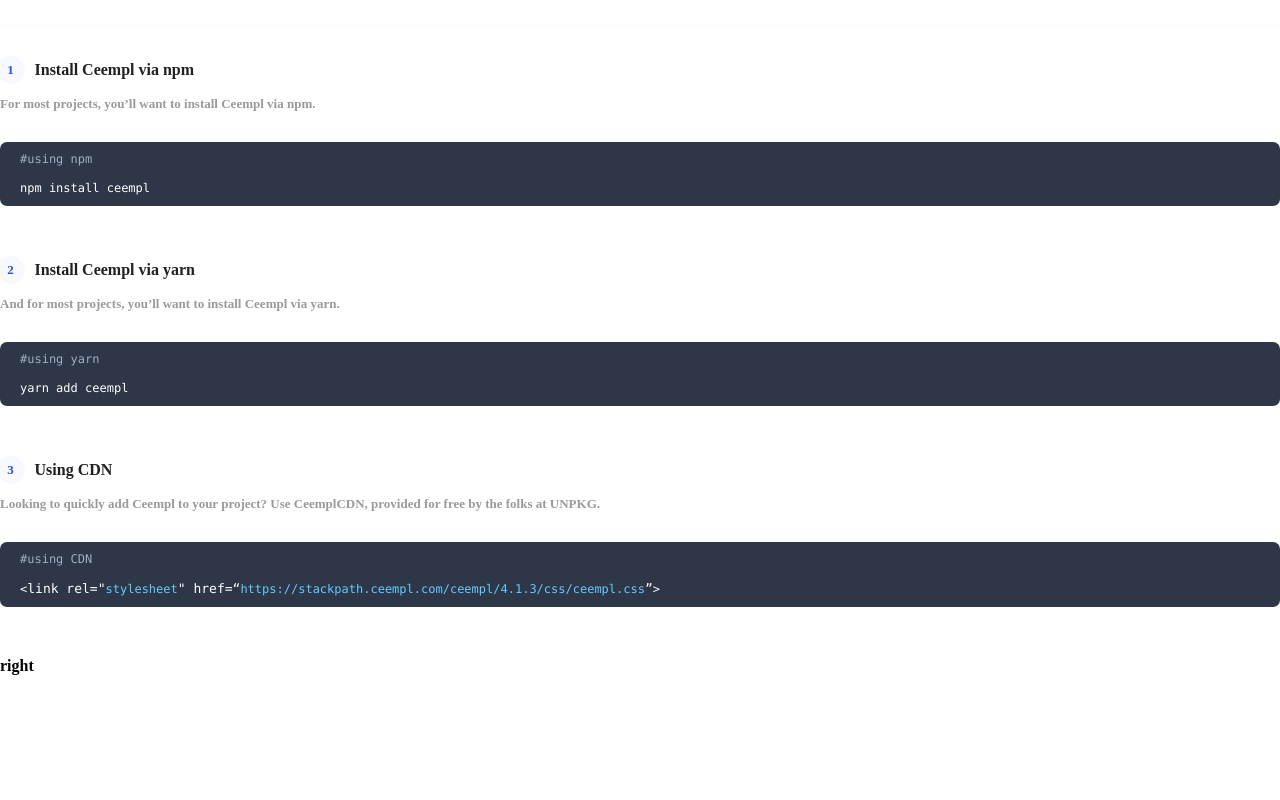
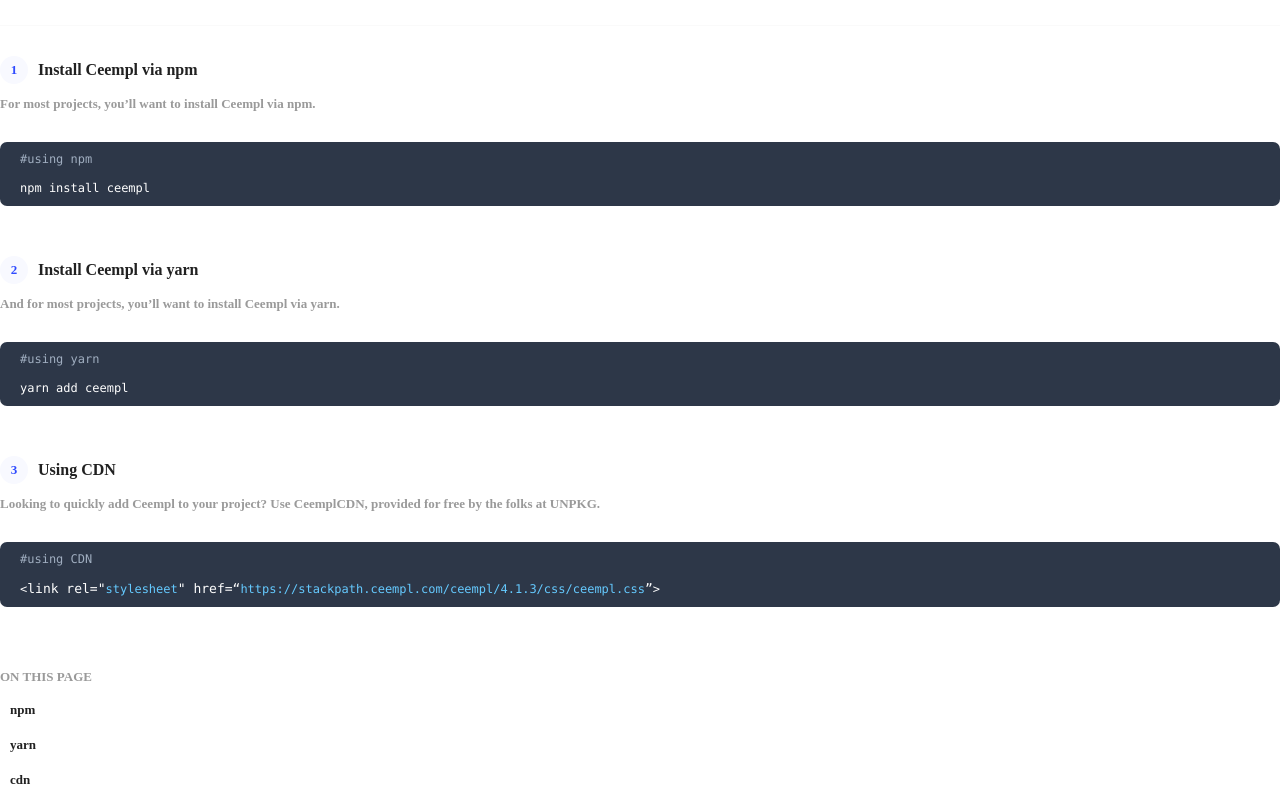
Before and after one commit to ceempl/ceempl-docs, a Nuxt app: page /docs in a window 1280 px wide. Shown: the part 906-1706 px from the top of the page. Before the commit the page ends 1581 px from the top, so only its background shows below. Built offline with nearby package versions, Linux system fonts and the light colour scheme.

Commit message:
modify docs

```diff
--- a/components/Navbar.vue
+++ b/components/Navbar.vue
@@ -26,20 +26,6 @@
 </template>
 
 <style lang="css">
-
-  body {
-    font-weight: bold;
-  }
-
-  p, a, span {
-    font-size: 13px;
-  }
-
-  code {
-    font-family: menlo;
-    font-weight: normal;
-    font-size: 12px;
-  }
 
   .navbar {
     border-bottom: 1px solid #F8F9FF;
--- a/components/Sidebar.vue
+++ b/components/Sidebar.vue
@@ -93,7 +93,6 @@
     }
 
     .sidebar .item ul li a {
-        font-size: 13px;
         color: #212121;
         text-decoration: none;
         padding: 7px 10px;
@@ -103,6 +102,12 @@
         display: flex;
     }
 
+    .sidebar .item ul li p {
+        color: #212121;
+        padding: 7px 10px;
+        display: flex;
+    }
+
     .sidebar .item ul li a.nuxt-link-exact-active {
         color: #2F4BFF;
         background-color: #F8F9FF;
--- a/layouts/default.vue
+++ b/layouts/default.vue
@@ -5,12 +5,49 @@
 </template>
 
 <style>
+
+  ::-webkit-scrollbar {
+    width: 10px;
+    height: 10px;
+  }
+
+  ::-webkit-scrollbar-track {
+    background: transparent;
+    border-radius: 200px;
+  }
+
+  ::-webkit-scrollbar-thumb {
+    background-color: #DAE0E6;
+    border: 3px solid transparent;
+    border-width: 3px;
+    border-radius: 9px;
+    background-clip: content-box;
+  }
+
+  body {
+    font-weight: bold;
+  }
+
   html {
     -ms-text-size-adjust: 100%;
     -webkit-text-size-adjust: 100%;
     -moz-osx-font-smoothing: grayscale;
     -webkit-font-smoothing: antialiased;
     box-sizing: border-box;
+  }
+
+  p, a, span {
+    font-size: 13px;
+  }
+
+  code {
+    font-family: menlo;
+    font-weight: normal;
+    font-size: 12px;
+  }
+
+  pre {
+    overflow-y: auto;
   }
 
   *,
--- a/pages/docs/index.vue
+++ b/pages/docs/index.vue
@@ -14,7 +14,6 @@
                 </div>
                 <div class="item">
                   <div class="header">
-                    <a href="#installation">#</a>
                     <span>1</span>
                     <h4>Install Ceempl via npm</h4>
                   </div>
@@ -26,7 +25,6 @@
                 </div>
                 <div class="item">
                   <div class="header">
-                    <a href="#installation">#</a>
                     <span>2</span>
                     <h4>Install Ceempl via yarn</h4>
                   </div>
@@ -38,7 +36,6 @@
                 </div>
                 <div class="item">
                   <div class="header">
-                    <a href="#installation">#</a>
                     <span>3</span>
                     <h4>Using CDN</h4>
                   </div>
@@ -51,7 +48,22 @@
               </div>
             </div>
             <div class="col md-2">
-              right
+              <div class="sidebar right">
+                <div class="item">
+                  <span class="title">On this page</span>
+                  <ul>
+                      <li>
+                        <p>npm</p>
+                      </li>
+                      <li>
+                        <p>yarn</p>
+                      </li>
+                      <li>
+                        <p>cdn</p>
+                      </li>
+                  </ul>
+                </div>
+              </div>
             </div>
           </div>
         </div>
```
